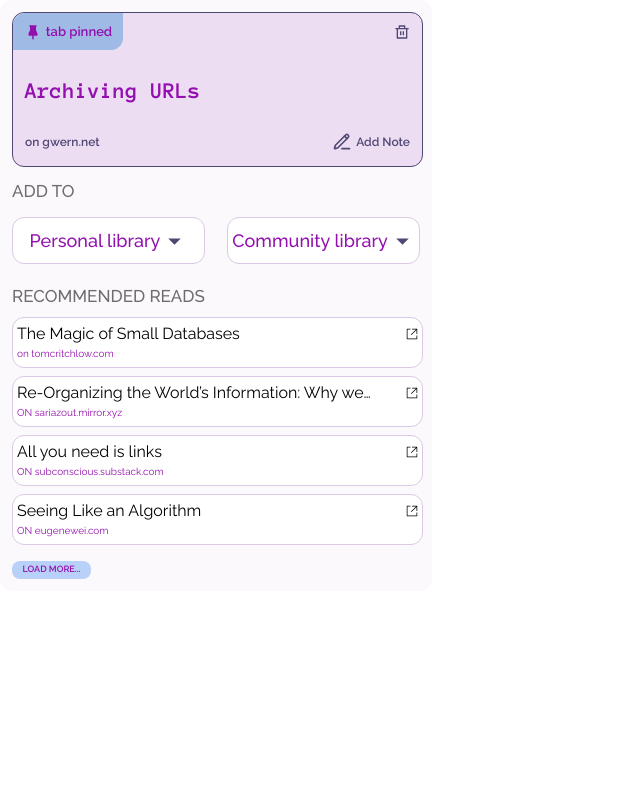
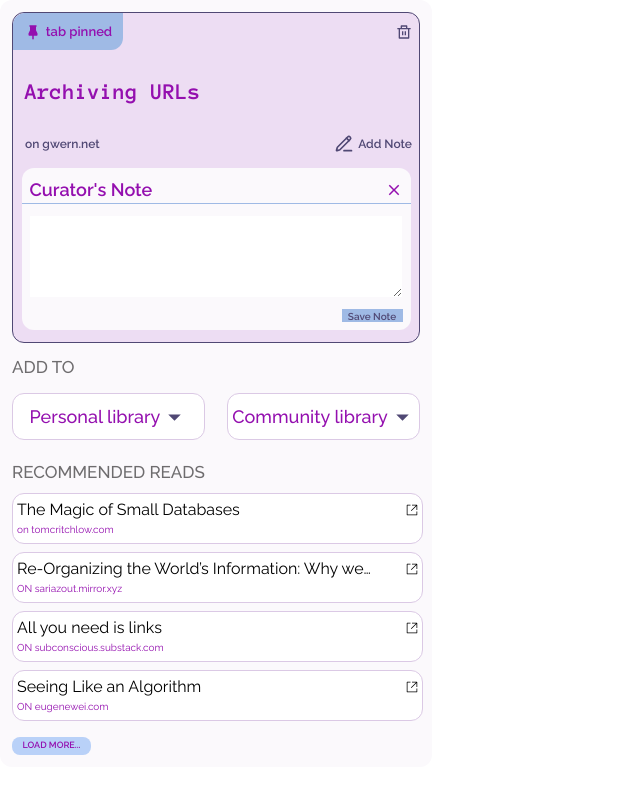
Before and after one commit to girishganwani/widget-demo, a React (Vite) app: page / in a window 1280 px wide. Both pictures are taken after a click on the button "Add Note". Shown: the top 794 px of the page, without its empty margins (0-640 px from the left). Built offline with nearby package versions, Linux system fonts and the light colour scheme.

Commit message:
Curator Note Component is created and implemented

```diff
--- /dev/null
+++ b/src/components/CuratorNote.tsx
@@ -0,0 +1,23 @@
+import { IoMdClose } from "react-icons/io"
+
+const CuratorNote = () => {
+  return (
+    <div className="w-[389px] mx-auto mb-3 rounded-xl flex flex-col p-2 bg-[#FBF9FC] gap-3">
+      <div className="divide-[#9FBAE5]">
+        <div className="flex items-center justify-between text-[18px] text-[#940FAF] font-semibold">
+          <h1>Curator's Note</h1>
+          <IoMdClose />
+        </div>
+        <hr className="w-[389px] -ml-2"/>
+      </div>
+      <textarea rows={6} className="text-[9px] w-[372px]"/>
+      <button
+      className="w-[61px] h-[13px] text-[10px] font-semibold bg-[#9FBAE5] text-[#504874] ml-auto"
+      >
+        Save Note
+      </button>
+    </div>
+  )
+}
+
+export default CuratorNote
--- a/src/components/LoadingScreen.tsx
+++ b/src/components/LoadingScreen.tsx
@@ -2,10 +2,17 @@ import LoadingSpinner from "./LoadingSpinner"
 import PinButton from "./PinButton"
 import { RiDeleteBinLine } from "react-icons/ri";
 import { LuPencilLine } from "react-icons/lu";
+import { useState } from "react";
+import CuratorNote from "./CuratorNote";
 
 const LoadingScreen = ({isLoading}: {isLoading:boolean}) => {
+  const [isCuratorNote, setIsCuratorNote] = useState(false)
+  const addCuratorNote = () => {
+    setIsCuratorNote(!isCuratorNote)
+  }
   return (
-    <div className="w-[411px] h-[155px] bg-[#edddf3] rounded-xl flex flex-col justify-between border-[1px] border-[#504874]">
+    <div className="bg-[#edddf3] rounded-xl border-[1px] border-[#504874]">
+    <div className="w-[411px] h-[155px] flex flex-col justify-between">
       <div className="flex justify-between items-center mr-3">
         <PinButton/>
         {!isLoading &&
@@ -18,12 +25,14 @@ const LoadingScreen = ({isLoading}: {isLoading:boolean}) => {
       <div className="text-[12px] font-Raleway font-semibold text-[#504874] mb-[14px] mx-3 flex justify-between items-center">
       <p>on gwern.net</p>
       {!isLoading &&
-      <button className="flex gap-1 items-center">
+      <button className="flex gap-1 items-center" onClick={addCuratorNote}>
         <LuPencilLine fontSize={20}/>
       Add Note
       </button>}
       </div>
     </div>
+      {!isLoading && isCuratorNote && <CuratorNote/>}
+    </div>
   )
 }
 
```
